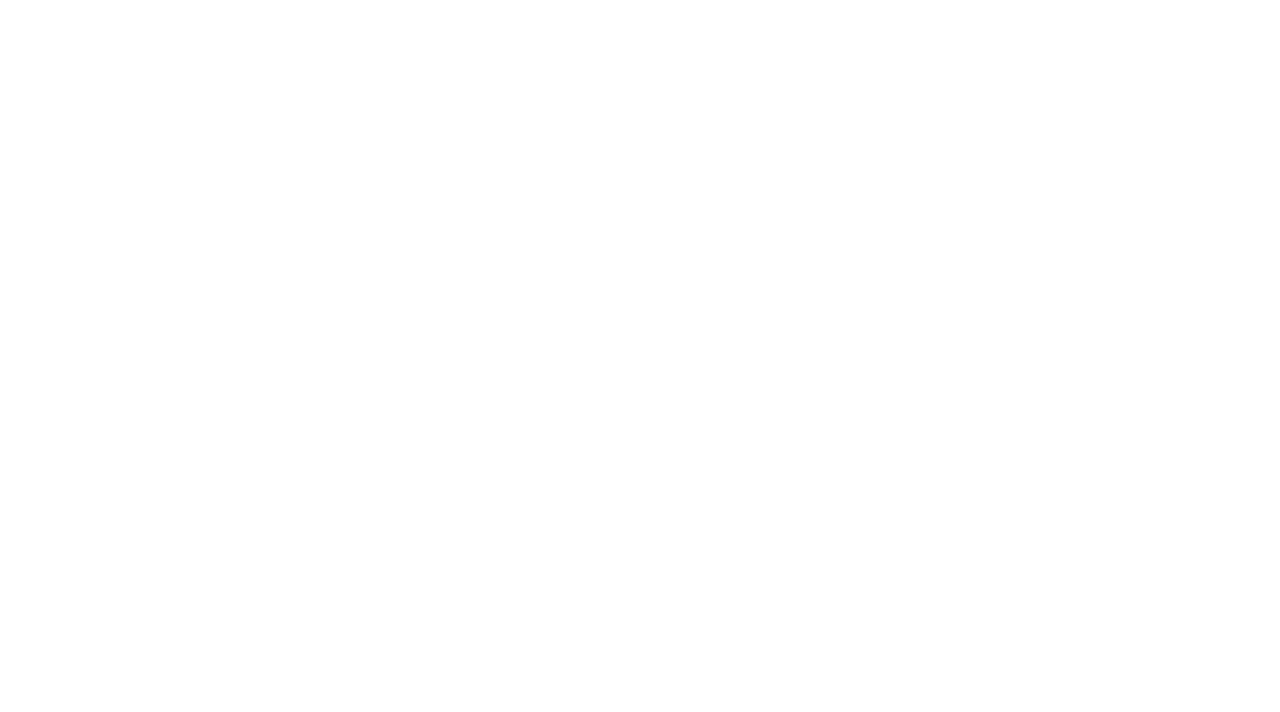
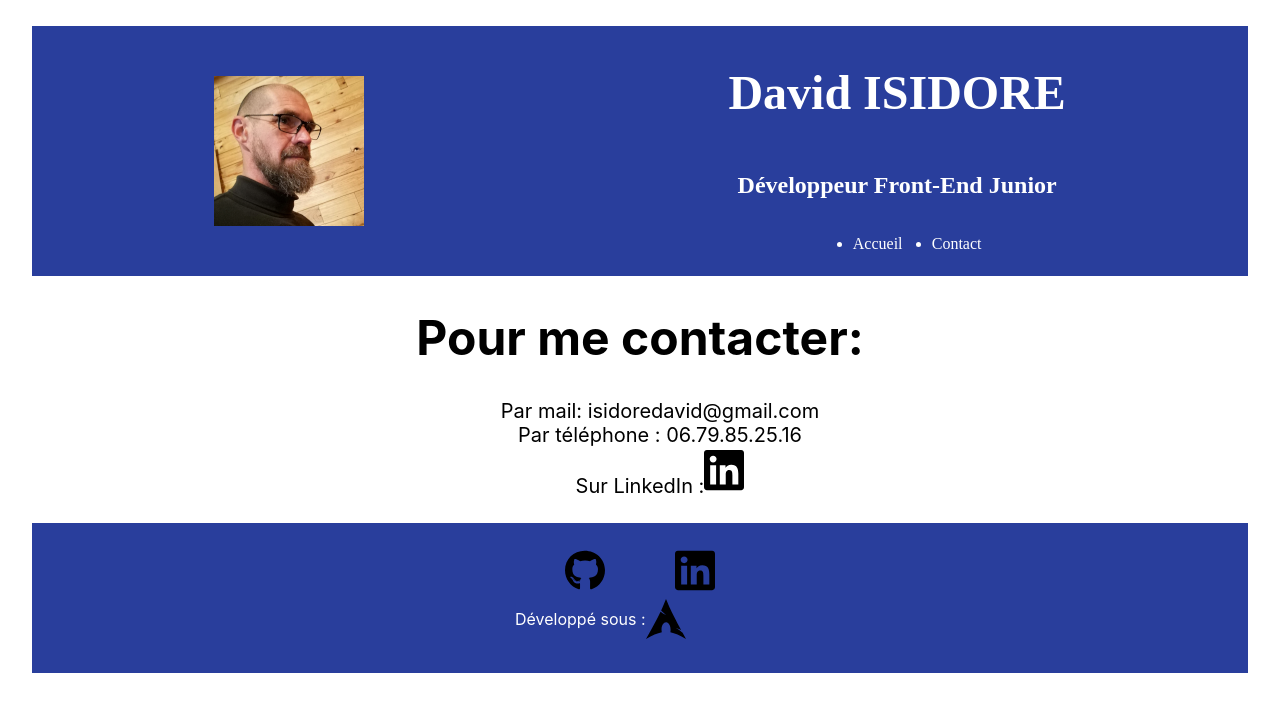
Before and after one commit to DavidIsidore/e-portfolio, a React (Create React App) app: page /contact in a window 1280 px wide. Before the commit this address had no page. Shown: the top 712 px of the page. Built offline with nearby package versions, Linux system fonts and the light colour scheme.

Commit message:
Implémentation de la page Contact

```diff
--- a/src/App.js
+++ b/src/App.js
@@ -5,6 +5,7 @@ import Home from './pages/Home/Home'
 import About from './pages/About/About'
 import Myway from './pages/Myway/Myway'
 import Works from './pages/Works/Works'
+import Contact from './pages/Contact/Contact'
 
 function App() {
     return (
@@ -14,6 +15,7 @@ function App() {
                 <Route path="/about" element={<About />} />
                 <Route path="/myway" element={<Myway />} />
                 <Route path="/myworks" element={<Works />} />
+                <Route path="/contact" element={<Contact />} />
             </Routes>
         </div>
     )
--- a/src/components/Content/content.css
+++ b/src/components/Content/content.css
@@ -10,15 +10,16 @@
 
 .content_single {
     width:30%;
-    height: 150px;
+    height: 200px;
     display: flex;
     align-items: center;
     justify-content: center;
-    background-color: #E5AD24;
+    background-color: #d96f12;
     border-radius: 25px;
 }
 
 .quisuisje, .myway, .myworks {
     font-size: 20px;
     color:black;
+    font-size: 24px;
 }
--- a/src/components/Footer/Footer.js
+++ b/src/components/Footer/Footer.js
@@ -6,6 +6,7 @@ import './footer.css'
 export default function Footer() {
     return (
         <div className="footer">
+            <div className="footer_content">
                 <div className="logos">
                     <img src={logoGit} className="logoGit" alt="Logo Github" />
                     <img
@@ -23,5 +24,6 @@ export default function Footer() {
                     />
                 </div>
             </div>
+        </div>
     )
 }
--- a/src/components/Footer/footer.css
+++ b/src/components/Footer/footer.css
@@ -8,6 +8,13 @@
     width:95%;
     align-content:center;
     margin-left: 2.5%;
+}
+
+.footer_content {
+    display: flex;
+    align-items: center;
+    flex-direction: column;
+    margin-top:2%;
 }
 
 .logos {
--- a/src/components/Header/header.css
+++ b/src/components/Header/header.css
@@ -5,7 +5,7 @@
     flex-direction: row;
     justify-content: space-around;
     width: 95%;
-    height: 200px;
+    height: 250px;
     background-color: #293E9C;
     margin: 0 auto;
     color: white;
@@ -21,9 +21,9 @@
 
 .photo {
     height: 150px;
-    margin-top:25px;
+    margin-top:50px;
 }
 
 h1 {
-    font-size: 36px;
+    font-size: 48px;
 }
--- a/src/components/Navbar/Navbar.js
+++ b/src/components/Navbar/Navbar.js
@@ -10,7 +10,7 @@ export default function Navbar() {
                     <Link to="/">Accueil</Link>
                 </li>
                 <li className="contact">
-                    <Link to="/">Contact</Link>
+                    <Link to="/contact">Contact</Link>
                 </li>
             </ul>
         </nav>
--- /dev/null
+++ b/src/pages/Contact/Contact.js
@@ -0,0 +1,29 @@
+import React from 'react'
+import Header from '../../components/Header/Header'
+import Footer from '../../components/Footer/Footer'
+import linked from '../../assets/linkedin.svg'
+import './contact.css'
+
+export default function Contact() {
+    return (
+        <div>
+            <Header />
+            <div>
+                <h1>Pour me contacter:</h1>
+                <ul className="contact_list">
+                    <li>Par mail: isidoredavid@gmail.com</li>
+                    <li>Par téléphone : 06.79.85.25.16</li>
+                    <li>
+                        Sur LinkedIn :
+                        <img
+                            src={linked}
+                            alt="logo LinkedIn"
+                            className="linked"
+                        />
+                    </li>
+                </ul>
+            </div>
+            <Footer />
+        </div>
+    )
+}
--- /dev/null
+++ b/src/pages/Contact/contact.css
@@ -0,0 +1,8 @@
+.linked {
+    width: 40px;
+}
+
+.contact_list {
+    list-style: none;
+    font-size: 20px;
+}
```
Also changed, not shown: 1 other file (tests, documents, lock files or other folders). Lines whose indentation alone changed are shown as unchanged.
